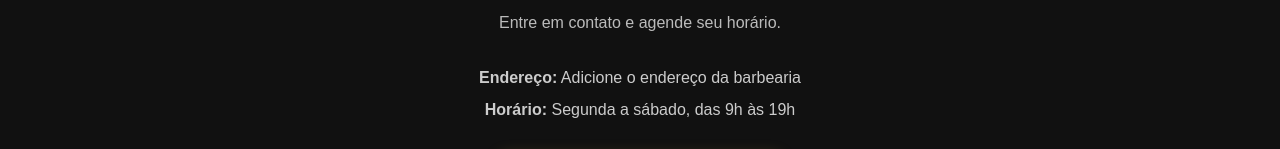
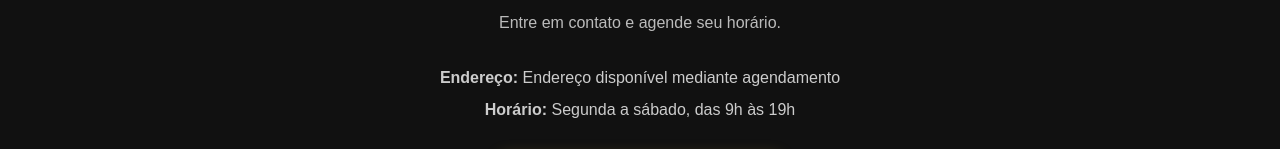
Before and after one commit to Ghost-Noob/barbearia-black-clover, a plain HTML site: page index.html in a window 1280 px wide. Shown: the part 2365-2514 px from the top of the page. Drawn offline with Linux system fonts and the light colour scheme.

Commit message:
Update index.html

```diff
--- a/index.html
+++ b/index.html
@@ -119,7 +119,7 @@
             <p>Entre em contato e agende seu horário.</p>
 
 <div class="informacoes">
-    <p><strong>Endereço:</strong> Adicione o endereço da barbearia</p>
+    <p><strong>Endereço:</strong> Endereço disponível mediante agendamento</p>
     <p><strong>Horário:</strong> Segunda a sábado, das 9h às 19h</p>
 </div>
 
```
